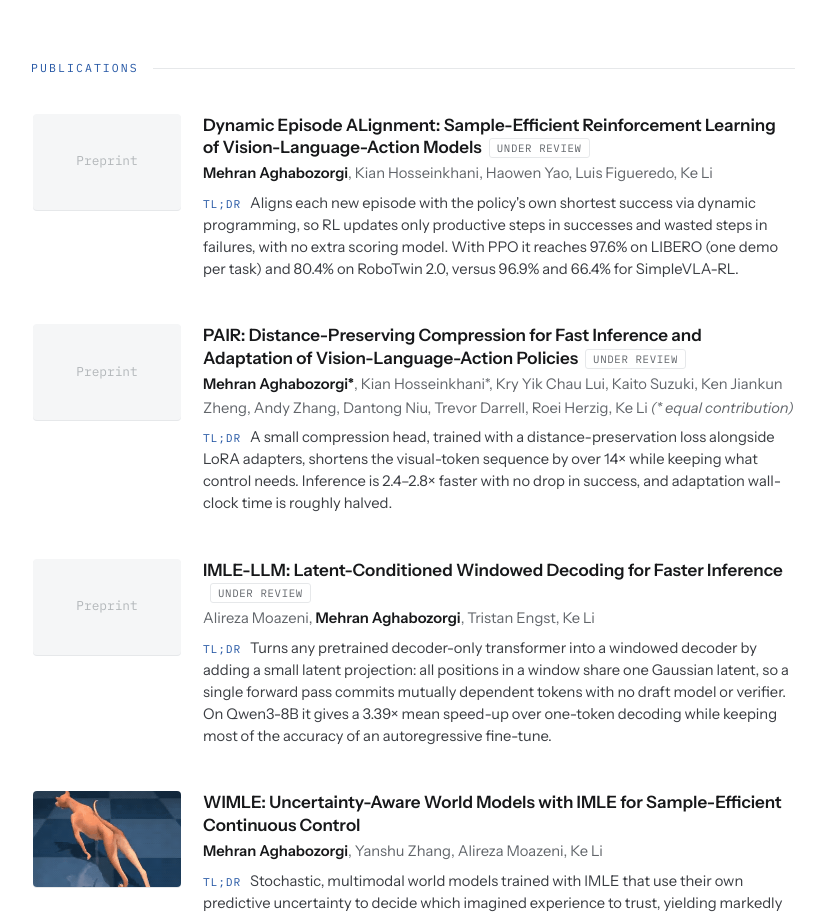
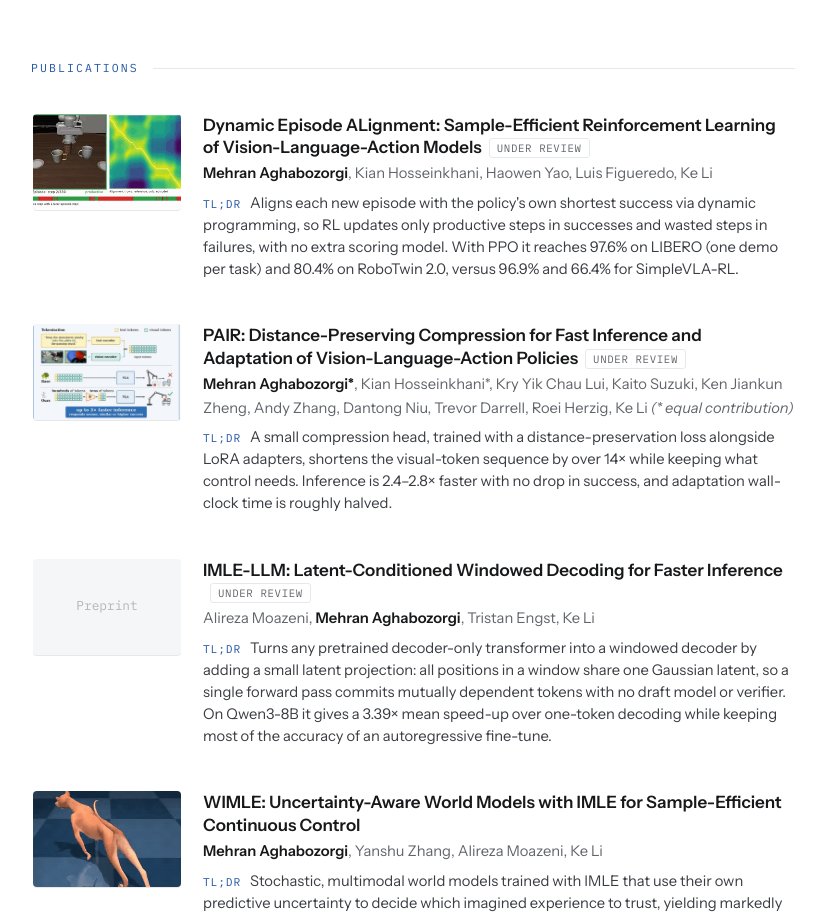
Before and after one commit to mehranagh20/mehranagh20.github.io, a plain HTML site: page index.html in a window 1280 px wide. Shown: the part 1152-2066 px from the top of the page, without its empty margins (227-1051 px from the left). Drawn offline with Linux system fonts and the light colour scheme.

Commit message:
Add thumbnails for DEAL and PAIR
Co-Authored-By: Claude Sonnet 5.5 <noreply@anthropic.com>

```diff
--- a/index.html
+++ b/index.html
@@ -200,11 +200,11 @@ const PUBS = [
   { title: "Dynamic Episode ALignment: Sample-Efficient Reinforcement Learning of Vision-Language-Action Models",
     tldr: "Aligns each new episode with the policy's own shortest success via dynamic programming, so RL updates only productive steps in successes and wasted steps in failures, with no extra scoring model. With PPO it reaches 97.6% on LIBERO (one demo per task) and 80.4% on RoboTwin 2.0, versus 96.9% and 66.4% for SimpleVLA-RL.",
     authors: [ME, "Kian Hosseinkhani", "Haowen Yao", "Luis Figueredo", "Ke Li"],
-    badge: "Under review", badgeSub: true, links: [] },
+    thumb: "assets/papers/deal.gif", badge: "Under review", badgeSub: true, links: [] },
   { title: "PAIR: Distance-Preserving Compression for Fast Inference and Adaptation of Vision-Language-Action Policies",
     tldr: "A small compression head, trained with a distance-preservation loss alongside LoRA adapters, shortens the visual-token sequence by over 14× while keeping what control needs. Inference is 2.4–2.8× faster with no drop in success, and adaptation wall-clock time is roughly halved.",
     authors: [ME + "*", "Kian Hosseinkhani*", "Kry Yik Chau Lui", "Kaito Suzuki", "Ken Jiankun Zheng", "Andy Zhang", "Dantong Niu", "Trevor Darrell", "Roei Herzig", "Ke Li"],
-    note: "* equal contribution", badge: "Under review", badgeSub: true, links: [] },
+    note: "* equal contribution", thumb: "assets/papers/pair.jpg", badge: "Under review", badgeSub: true, links: [] },
   { title: "IMLE-LLM: Latent-Conditioned Windowed Decoding for Faster Inference",
     tldr: "Turns any pretrained decoder-only transformer into a windowed decoder by adding a small latent projection: all positions in a window share one Gaussian latent, so a single forward pass commits mutually dependent tokens with no draft model or verifier. On Qwen3-8B it gives a 3.39× mean speed-up over one-token decoding while keeping most of the accuracy of an autoregressive fine-tune.",
     authors: ["Alireza Moazeni", ME, "Tristan Engst", "Ke Li"],
```
Also changed, not shown: assets/papers/deal.gif (added), assets/papers/pair.jpg (added).
